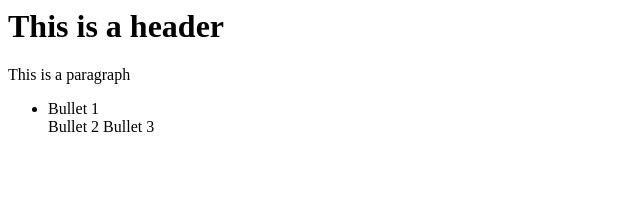
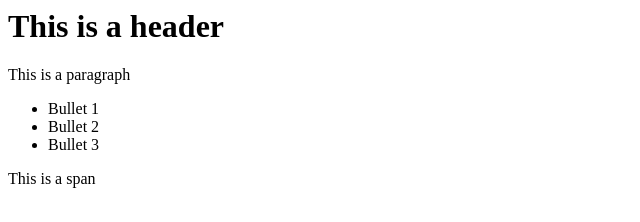
Before and after one commit to aolszewski/aolszewski.github.io, a plain HTML site: page index.html in a window 1280 px wide. Shown: the whole page, without its empty margins (0-640 px from the left). Drawn offline with Linux system fonts and the light colour scheme.

Commit message:
fixed bullets and added a span

```diff
--- a/index.html
+++ b/index.html
@@ -7,8 +7,9 @@
         <p>This is a paragraph</p>
         <ul>
             <li>Bullet 1</li>
-            <l1>Bullet 2</l1>
-            <l1>Bullet 3</l1>
+            <li>Bullet 2</li>
+            <li>Bullet 3</li>
         </ul>
+        <span>This is a span</span>
     </body>
 </head>
```
